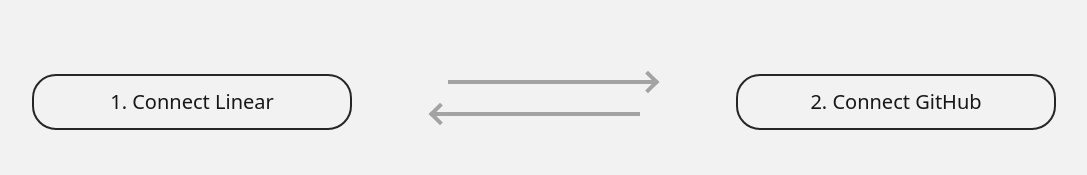
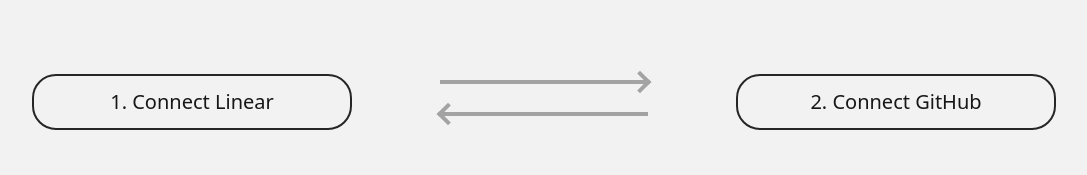
Before and after one commit to eyasudev/synclinear.com, a Next.js app: page / in a window 1280 px wide. Shown: the part 286-461 px from the top of the page, without its empty margins (96-1183 px from the left). Built offline with nearby package versions, Linux system fonts and the light colour scheme.

Commit message:
Justify arrow icons

```diff
--- a/components/SyncArrow.tsx
+++ b/components/SyncArrow.tsx
@@ -13,12 +13,12 @@
             }`}
         >
             <div
-                className={`w-4 h-4 border-l-4 border-b-4 rotate-45 ${
+                className={`w-4 h-4 border-l-4 border-b-4 rotate-45 translate-x-2 ${
                     active ? "border-green-600" : "border-gray-400"
                 }`}
             />
             <div
-                className={`grow h-1 -translate-x-4 ${
+                className={`grow h-1 -translate-x-2 ${
                     active ? "bg-green-600" : "bg-gray-400"
                 }`}
             />
```
